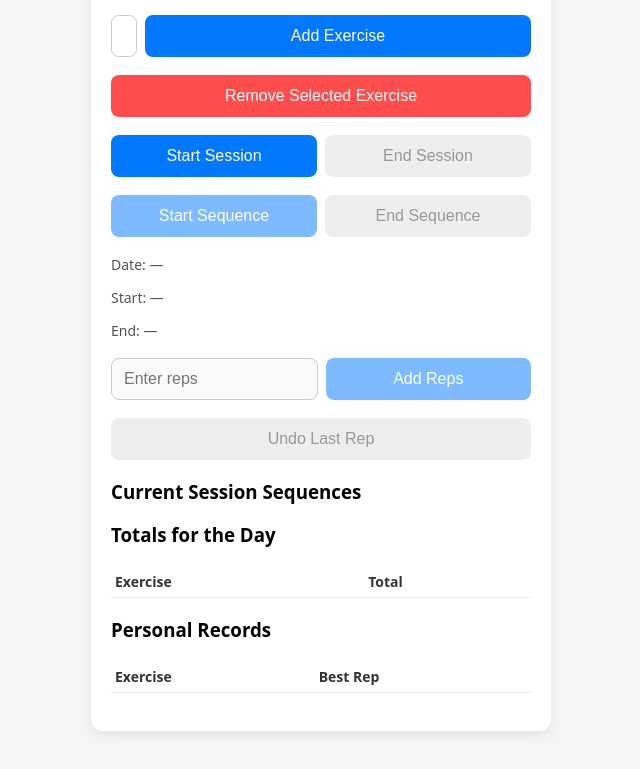
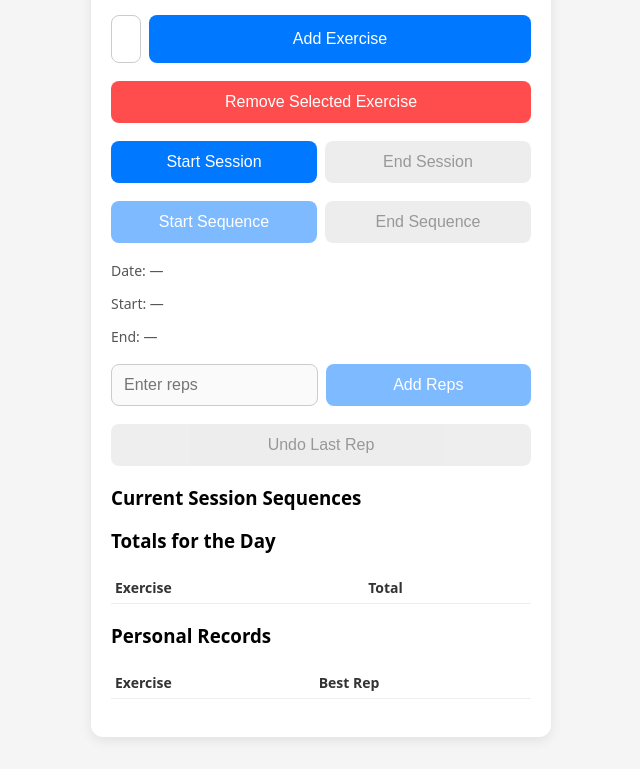
Before and after one commit to emailgrantfisher-gif/rep-tracker, a plain HTML site: page index.html in a window 1280 px wide. Shown: the part 180-949 px from the top of the page, without its empty margins (319-959 px from the left). Drawn offline with Linux system fonts and the light colour scheme.

Commit message:
Update style.css

```diff
--- a/style.css
+++ b/style.css
@@ -49,6 +49,9 @@ input[type="number"] {
 
 .add-exercise input {
   flex: 1;
+  height: 48px;
+  font-size: 18px;
+  padding: 12px 14px;
 }
 
 button {
```
